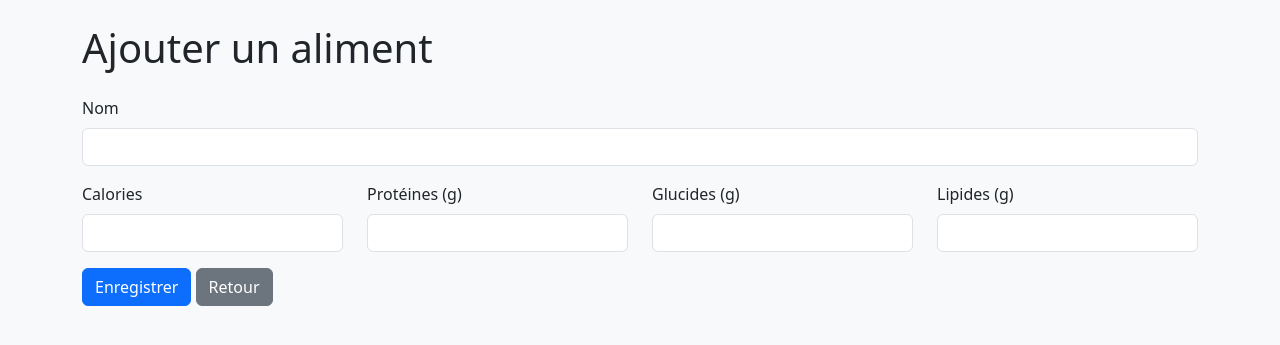
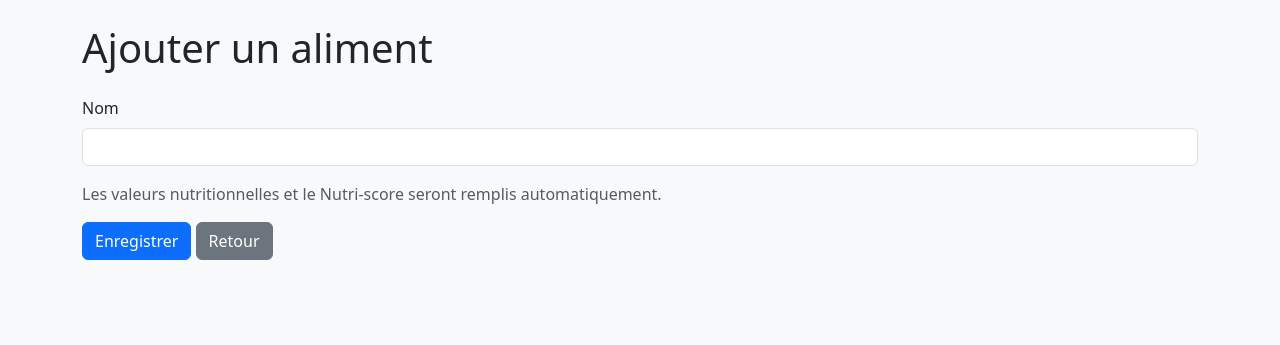
Before and after one commit to morgan7street/test, a Flask app: page /add in a window 1280 px wide. Shown: the top 345 px of the page. Run offline with Flask 3, Linux system fonts and the light colour scheme.

Commit message:
Automate nutrition via OpenRouter

```diff
--- a/app.py
+++ b/app.py
@@ -1,6 +1,9 @@
 from flask import Flask, render_template, request, redirect, url_for
 import sqlite3
 from pathlib import Path
+import os
+import json
+import requests
 
 app = Flask(__name__)
 DATABASE = Path('nutrients.db')
@@ -23,9 +26,14 @@ def init_db():
                 protein REAL NOT NULL,
                 carbs REAL NOT NULL,
                 fat REAL NOT NULL,
+                nutriscore TEXT,
                 created_at DATE DEFAULT (DATE('now'))
             );"""
     )
+    c.execute("PRAGMA table_info(food)")
+    cols = [r[1] for r in c.fetchall()]
+    if 'nutriscore' not in cols:
+        c.execute("ALTER TABLE food ADD COLUMN nutriscore TEXT")
     c.execute(
         """CREATE TABLE IF NOT EXISTS settings (
                 id INTEGER PRIMARY KEY CHECK (id = 1),
@@ -53,11 +61,41 @@ def set_calorie_limit(value):
     conn.commit()
     conn.close()
 
-def add_food(name, calories, protein, carbs, fat):
+def fetch_nutrition(name):
+    """Use OpenRouter to obtain nutrition facts and NutriScore for a food."""
+    api_key = os.getenv("OPENROUTER_API_KEY")
+    if not api_key:
+        raise RuntimeError("OPENROUTER_API_KEY not set")
+    headers = {
+        "Authorization": f"Bearer {api_key}",
+        "Content-Type": "application/json",
+        "HTTP-Referer": "https://example.com",
+        "X-Title": "Nutrient Tracker",
+    }
+    prompt = (
+        "Donne la valeur nutritionnelle pour 100g de "
+        f"{name} en calories, proteines, glucides et lipides et le Nutri-score (A-E)."
+        " Reponds en JSON avec les cles calories, protein, carbs, fat et nutriscore."
+    )
+    data = {
+        "model": "microsoft/phi-4-reasoning:free",
+        "messages": [{"role": "user", "content": prompt}],
+    }
+    resp = requests.post(
+        "https://openrouter.ai/api/v1/chat/completions",
+        headers=headers,
+        json=data,
+        timeout=15,
+    )
+    resp.raise_for_status()
+    text = resp.json()["choices"][0]["message"]["content"]
+    return json.loads(text)
+
+def add_food(name, calories, protein, carbs, fat, nutriscore):
     conn = get_db_connection()
     conn.execute(
-        "INSERT INTO food (name, calories, protein, carbs, fat) VALUES (?,?,?,?,?)",
-        (name, calories, protein, carbs, fat),
+        "INSERT INTO food (name, calories, protein, carbs, fat, nutriscore) VALUES (?,?,?,?,?,?)",
+        (name, calories, protein, carbs, fat, nutriscore),
     )
     conn.commit()
     conn.close()
@@ -89,11 +127,13 @@ def index():
 def add():
     if request.method == 'POST':
         name = request.form['name']
-        calories = float(request.form['calories'])
-        protein = float(request.form['protein'])
-        carbs = float(request.form['carbs'])
-        fat = float(request.form['fat'])
-        add_food(name, calories, protein, carbs, fat)
+        info = fetch_nutrition(name)
+        calories = float(info['calories'])
+        protein = float(info['protein'])
+        carbs = float(info['carbs'])
+        fat = float(info['fat'])
+        nutriscore = info.get('nutriscore')
+        add_food(name, calories, protein, carbs, fat, nutriscore)
         return redirect(url_for('index'))
     return render_template('add.html')
 
--- a/render.yaml
+++ b/render.yaml
@@ -5,3 +5,6 @@ services:
     plan: free
     buildCommand: "pip install -r requirements.txt"
     startCommand: "gunicorn app:app"
+    envVars:
+      - key: OPENROUTER_API_KEY
+        sync: false
--- a/requirements.txt
+++ b/requirements.txt
@@ -1,2 +1,3 @@
 Flask>=2.3
 gunicorn
+requests
--- a/templates/add.html
+++ b/templates/add.html
@@ -14,24 +14,7 @@
       <label class="form-label">Nom</label>
       <input type="text" name="name" class="form-control" required>
     </div>
-    <div class="row">
-      <div class="col-md-3 mb-3">
-        <label class="form-label">Calories</label>
-        <input type="number" step="0.01" name="calories" class="form-control" required>
-      </div>
-      <div class="col-md-3 mb-3">
-        <label class="form-label">Protéines (g)</label>
-        <input type="number" step="0.01" name="protein" class="form-control" required>
-      </div>
-      <div class="col-md-3 mb-3">
-        <label class="form-label">Glucides (g)</label>
-        <input type="number" step="0.01" name="carbs" class="form-control" required>
-      </div>
-      <div class="col-md-3 mb-3">
-        <label class="form-label">Lipides (g)</label>
-        <input type="number" step="0.01" name="fat" class="form-control" required>
-      </div>
-    </div>
+    <p class="text-muted">Les valeurs nutritionnelles et le Nutri-score seront remplis automatiquement.</p>
     <button type="submit" class="btn btn-primary">Enregistrer</button>
     <a href="{{ url_for('index') }}" class="btn btn-secondary">Retour</a>
   </form>
--- a/templates/index.html
+++ b/templates/index.html
@@ -33,6 +33,7 @@
         <th>Protéines</th>
         <th>Glucides</th>
         <th>Lipides</th>
+        <th>Nutri-score</th>
       </tr>
     </thead>
     <tbody>
@@ -43,6 +44,7 @@
         <td>{{ food['protein'] }}</td>
         <td>{{ food['carbs'] }}</td>
         <td>{{ food['fat'] }}</td>
+        <td>{{ food['nutriscore'] }}</td>
       </tr>
       {% endfor %}
     </tbody>
```
Also changed, not shown: README.md.
